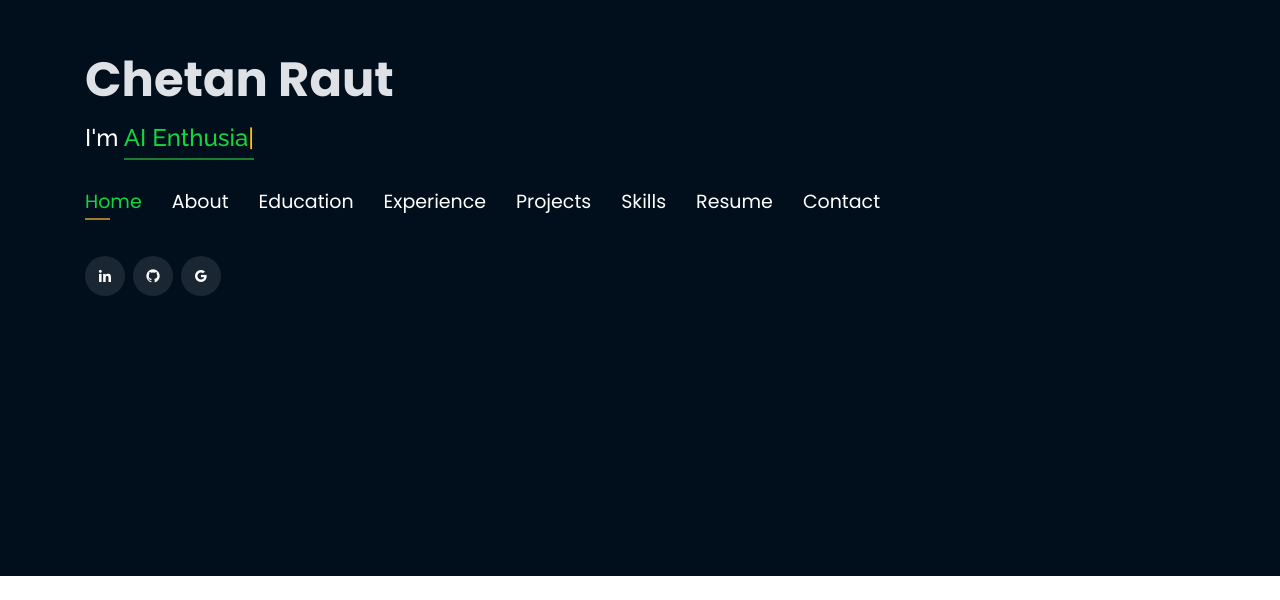
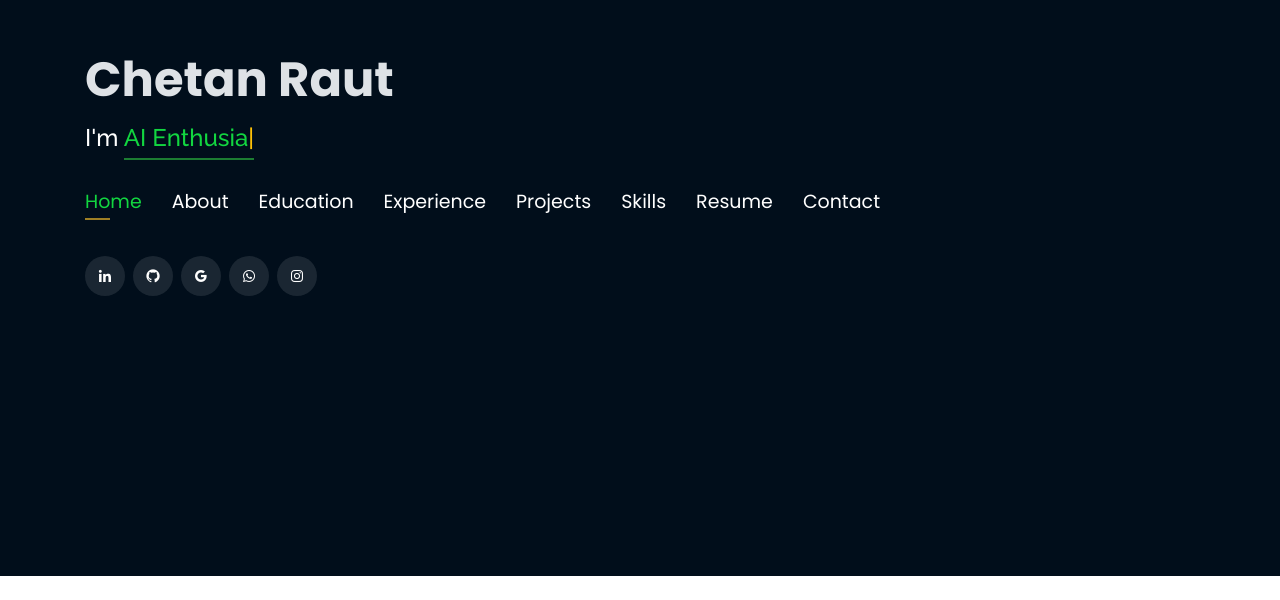
Before and after one commit to Mohanbalaji19/rautc.github.io, a plain HTML site: page index.html in a window 1280 px wide. Shown: the part 224-824 px from the top of the page. Drawn offline with nearby package versions, Linux system fonts and the light colour scheme.

Commit message:
Update index.html
whatsapp and instagram link is added

```diff
--- a/index.html
+++ b/index.html
@@ -85,6 +85,11 @@
           <a href="https://www.linkedin.com/in/chetanraut20" target="_blank" class="linkedin"><i class="bx bxl-linkedin"></i></a>
           <a href="https://github.com/rautc" target="_blank" class="github"><i class="bx bxl-github"></i></a>
           <a href="mailto:rautc157@gmail.com" target="_blank" class="google"><i class="bx bxl-google"></i></a>
+          <a href="https://wa.me/7066357740" target="_blank" class="google"><i class="bx bxl-whatsapp"></i></a>
+          <a href="https://www.instagram.com/chetan_raut_20?igsh=ZjU4ZmF6amo1bmR0" target="_blank" class="instagram"><i class="bx bxl-instagram"></i></a>
+
+
+
 
       </div>
 
```
